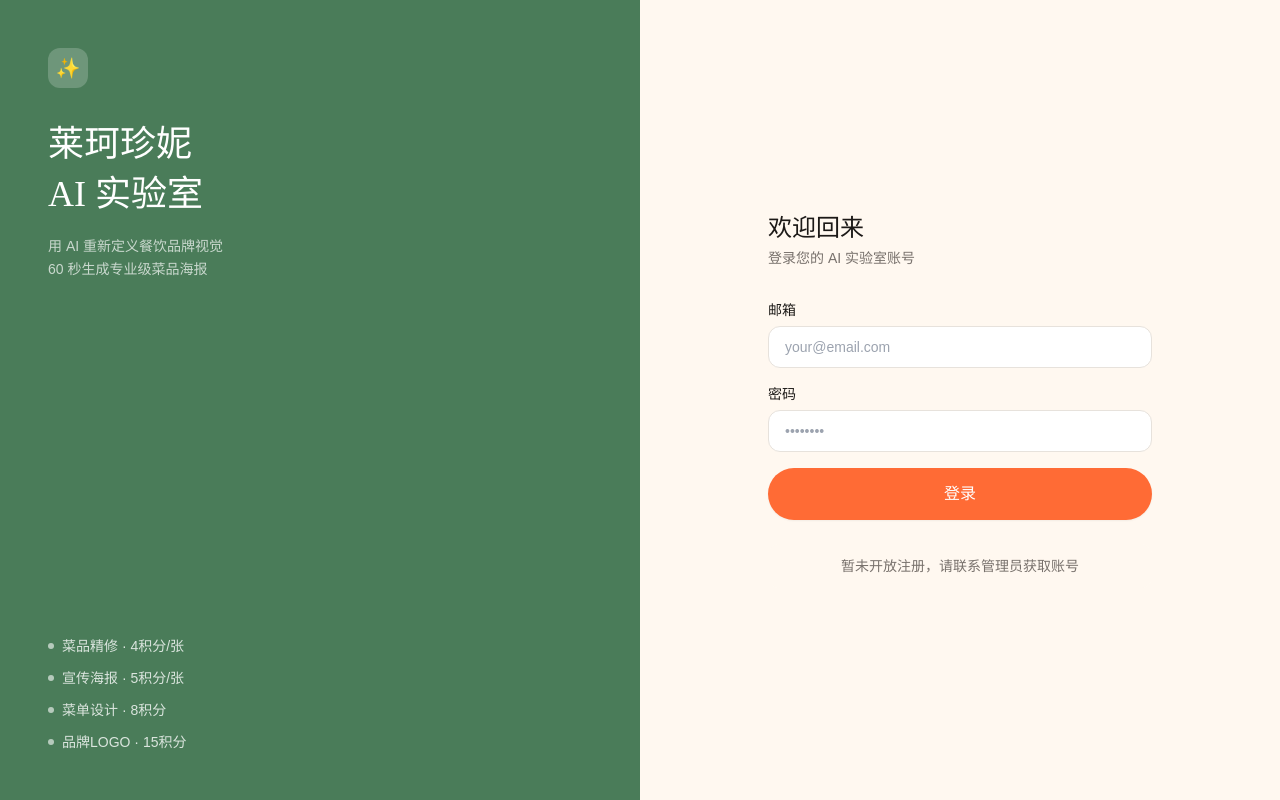
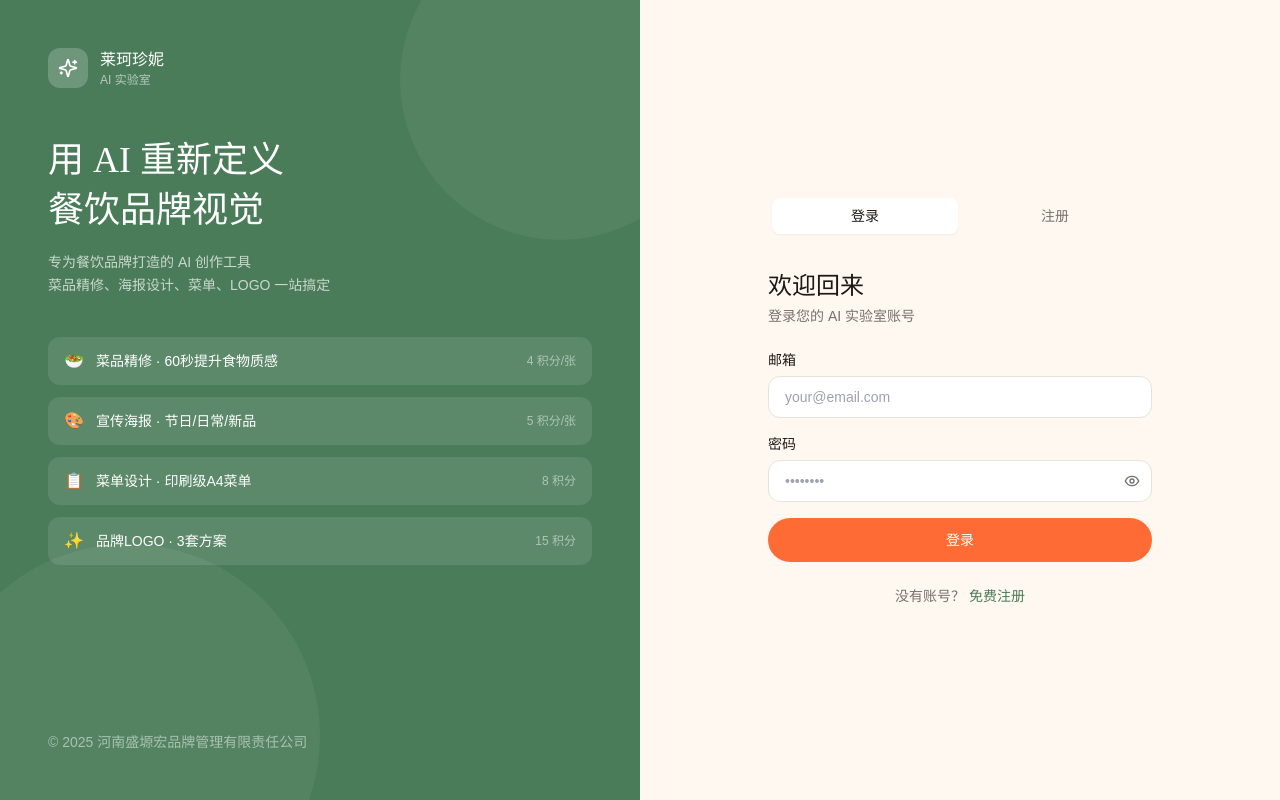
Before and after one commit to slancc2026/likejenny, a Next.js app in the folder ai-lab/: page /login in a window 1280 px wide. Built offline with nearby package versions, Linux system fonts and the light colour scheme; no server answers.

Commit message:
feat: open registration, 10 credits on signup, 1 credit daily checkin

```diff
--- a/ai-lab/app/login/page.tsx
+++ b/ai-lab/app/login/page.tsx
@@ -3,36 +3,54 @@ import { useState } from 'react'
 import { createClient } from '@/lib/supabase/client'
 import { useRouter } from 'next/navigation'
 import { toast } from 'sonner'
-import { Button } from '@/components/ui/button'
+import { Sparkles, Eye, EyeOff } from 'lucide-react'
 
-const REGISTRATION_OPEN = process.env.NEXT_PUBLIC_REGISTRATION_OPEN === 'true'
+type Tab = 'login' | 'register'
 
 export default function LoginPage() {
   const router = useRouter()
   const supabase = createClient()
 
+  const [tab, setTab] = useState<Tab>('login')
   const [email, setEmail] = useState('')
   const [password, setPassword] = useState('')
-  const [isSignUp, setIsSignUp] = useState(false)
+  const [confirmPassword, setConfirmPassword] = useState('')
+  const [showPassword, setShowPassword] = useState(false)
   const [loading, setLoading] = useState(false)
 
-  async function handleSubmit(e: React.FormEvent) {
+  async function handleLogin(e: React.FormEvent) {
     e.preventDefault()
     setLoading(true)
-
     try {
-      if (isSignUp) {
-        const { error } = await supabase.auth.signUp({ email, password })
-        if (error) throw error
-        toast.success('注册成功！请查收验证邮件')
-      } else {
       const { error } = await supabase.auth.signInWithPassword({ email, password })
       if (error) throw error
       window.location.href = '/dashboard'
+    } catch (err: unknown) {
+      const msg = err instanceof Error ? err.message : '登录失败'
+      toast.error(msg === 'Invalid login credentials' ? '邮箱或密码错误，请重试' : msg)
+    } finally {
+      setLoading(false)
     }
+  }
+
+  async function handleRegister(e: React.FormEvent) {
+    e.preventDefault()
+    if (password !== confirmPassword) { toast.error('两次密码不一致'); return }
+    if (password.length < 6) { toast.error('密码至少6位'); return }
+    setLoading(true)
+    try {
+      const { error } = await supabase.auth.signUp({
+        email,
+        password,
+        options: { emailRedirectTo: `${window.location.origin}/dashboard` }
+      })
+      if (error) throw error
+      toast.success('注册成功！请查收验证邮件后登录')
+      setTab('login')
+      setPassword('')
     } catch (err: unknown) {
-      const msg = err instanceof Error ? err.message : '操作失败'
-      toast.error(msg === 'Invalid login credentials' ? '邮箱或密码错误' : msg)
+      const msg = err instanceof Error ? err.message : '注册失败'
+      toast.error(msg.includes('already registered') ? '该邮箱已注册，请直接登录' : msg)
     } finally {
       setLoading(false)
     }
@@ -41,85 +59,164 @@ export default function LoginPage() {
   return (
     <div className="min-h-screen bg-brand-bg flex">
       {/* 左侧品牌区 */}
-      <div className="hidden lg:flex flex-col justify-between w-1/2 bg-brand-green-dark p-12 text-white">
+      <div className="hidden lg:flex flex-col justify-between w-1/2 bg-brand-green-dark p-12 text-white relative overflow-hidden">
+        {/* 装饰圆 */}
+        <div className="absolute -top-20 -right-20 w-80 h-80 rounded-full bg-white/5" />
+        <div className="absolute -bottom-32 -left-16 w-96 h-96 rounded-full bg-white/5" />
+
+        <div className="relative">
+          <div className="flex items-center gap-3 mb-12">
+            <div className="w-10 h-10 rounded-xl bg-white/20 flex items-center justify-center">
+              <Sparkles className="w-5 h-5" />
+            </div>
             <div>
-          <div className="w-10 h-10 rounded-xl bg-white/20 flex items-center justify-center text-xl mb-8">✨</div>
-          <h1 className="font-display text-4xl font-light mb-4 leading-snug">莱珂珍妮<br />AI 实验室</h1>
-          <p className="text-white/70 text-sm leading-relaxed">
-            用 AI 重新定义餐饮品牌视觉<br />
-            60 秒生成专业级菜品海报
+              <p className="font-medium">莱珂珍妮</p>
+              <p className="text-xs text-white/60">AI 实验室</p>
+            </div>
+          </div>
+
+          <h1 className="font-display text-4xl font-light mb-4 leading-snug">
+            用 AI 重新定义<br />餐饮品牌视觉
+          </h1>
+          <p className="text-white/70 text-sm leading-relaxed mb-10">
+            专为餐饮品牌打造的 AI 创作工具<br />
+            菜品精修、海报设计、菜单、LOGO 一站搞定
           </p>
+
+          <div className="space-y-3">
+            {[
+              { emoji: '🥗', text: '菜品精修 · 60秒提升食物质感', sub: '4 积分/张' },
+              { emoji: '🎨', text: '宣传海报 · 节日/日常/新品', sub: '5 积分/张' },
+              { emoji: '📋', text: '菜单设计 · 印刷级A4菜单', sub: '8 积分' },
+              { emoji: '✨', text: '品牌LOGO · 3套方案', sub: '15 积分' },
+            ].map(f => (
+              <div key={f.text} className="flex items-center justify-between bg-white/10 rounded-xl px-4 py-3">
+                <div className="flex items-center gap-3">
+                  <span>{f.emoji}</span>
+                  <span className="text-sm">{f.text}</span>
                 </div>
-        <div className="space-y-3">
-          {['菜品精修 · 4积分/张', '宣传海报 · 5积分/张', '菜单设计 · 8积分', '品牌LOGO · 15积分'].map(f => (
-            <div key={f} className="flex items-center gap-2 text-sm text-white/80">
-              <span className="w-1.5 h-1.5 rounded-full bg-white/60" />
-              {f}
+                <span className="text-xs text-white/50">{f.sub}</span>
               </div>
             ))}
           </div>
         </div>
 
+        <div className="relative">
+          <div className="flex items-center gap-6 text-sm text-white/50">
+            <span>© 2025 河南盛塬宏品牌管理有限责任公司</span>
+          </div>
+        </div>
+      </div>
+
       {/* 右侧表单 */}
-      <div className="flex-1 flex items-center justify-center px-8">
+      <div className="flex-1 flex items-center justify-center px-6 py-12">
         <div className="w-full max-w-sm">
-          <h2 className="text-2xl font-medium text-brand-text mb-1">
-            {isSignUp ? '创建账号' : '欢迎回来'}
-          </h2>
-          <p className="text-brand-muted text-sm mb-8">
-            {isSignUp ? '注册后即可使用 AI 创作工具' : '登录您的 AI 实验室账号'}
-          </p>
+          {/* Logo（手机端显示） */}
+          <div className="flex items-center gap-2 mb-8 lg:hidden">
+            <div className="w-8 h-8 rounded-lg bg-brand-green-dark flex items-center justify-center">
+              <Sparkles className="w-4 h-4 text-white" />
+            </div>
+            <span className="font-medium text-brand-text">莱珂珍妮 AI 实验室</span>
+          </div>
 
-          <form onSubmit={handleSubmit} className="space-y-4">
+          {/* Tab 切换 */}
+          <div className="flex gap-1 bg-brand-bg rounded-xl p-1 mb-8">
+            <button onClick={() => setTab('login')}
+              className={`flex-1 py-2 rounded-lg text-sm font-medium transition-all ${tab === 'login' ? 'bg-white text-brand-text shadow-sm' : 'text-brand-muted hover:text-brand-text'}`}>
+              登录
+            </button>
+            <button onClick={() => setTab('register')}
+              className={`flex-1 py-2 rounded-lg text-sm font-medium transition-all ${tab === 'register' ? 'bg-white text-brand-text shadow-sm' : 'text-brand-muted hover:text-brand-text'}`}>
+              注册
+            </button>
+          </div>
+
+          {tab === 'login' ? (
+            <>
+              <div className="mb-6">
+                <h2 className="text-2xl font-medium text-brand-text mb-1">欢迎回来</h2>
+                <p className="text-brand-muted text-sm">登录您的 AI 实验室账号</p>
+              </div>
+              <form onSubmit={handleLogin} className="space-y-4">
                 <div>
                   <label className="block text-sm font-medium text-brand-text mb-1.5">邮箱</label>
-              <input
-                type="email"
-                value={email}
-                onChange={e => setEmail(e.target.value)}
-                required
+                  <input type="email" value={email} onChange={e => setEmail(e.target.value)} required
                     placeholder="your@email.com"
-                className="w-full px-4 py-2.5 rounded-xl border border-brand-border bg-white text-brand-text text-sm outline-none focus:border-brand-green transition-colors"
-              />
+                    className="w-full px-4 py-2.5 rounded-xl border border-brand-border bg-white text-brand-text text-sm outline-none focus:border-brand-green transition-colors" />
                 </div>
                 <div>
                   <label className="block text-sm font-medium text-brand-text mb-1.5">密码</label>
-              <input
-                type="password"
-                value={password}
-                onChange={e => setPassword(e.target.value)}
-                required
+                  <div className="relative">
+                    <input type={showPassword ? 'text' : 'password'} value={password} onChange={e => setPassword(e.target.value)} required
                       placeholder="••••••••"
-                className="w-full px-4 py-2.5 rounded-xl border border-brand-border bg-white text-brand-text text-sm outline-none focus:border-brand-green transition-colors"
-              />
+                      className="w-full px-4 py-2.5 rounded-xl border border-brand-border bg-white text-brand-text text-sm outline-none focus:border-brand-green transition-colors pr-10" />
+                    <button type="button" onClick={() => setShowPassword(!showPassword)}
+                      className="absolute right-3 top-1/2 -translate-y-1/2 text-brand-muted hover:text-brand-text">
+                      {showPassword ? <EyeOff className="w-4 h-4" /> : <Eye className="w-4 h-4" />}
+                    </button>
                   </div>
-
-            <Button type="submit" loading={loading} className="w-full" size="lg">
-              {isSignUp ? '注册' : '登录'}
-            </Button>
+                </div>
+                <button type="submit" disabled={loading}
+                  className="w-full bg-brand-orange text-white py-3 rounded-full text-sm font-medium hover:bg-orange-500 transition-colors disabled:opacity-50 disabled:cursor-not-allowed">
+                  {loading ? '登录中…' : '登录'}
+                </button>
               </form>
-
-          <div className="mt-6 text-center">
-            {isSignUp ? (
-              <p className="text-sm text-brand-muted">
-                已有账号？{' '}
-                <button onClick={() => setIsSignUp(false)} className="text-brand-green-dark font-medium hover:underline">
-                  去登录
+              <p className="text-center text-sm text-brand-muted mt-6">
+                没有账号？{' '}
+                <button onClick={() => setTab('register')} className="text-brand-green-dark font-medium hover:underline">
+                  免费注册
                 </button>
               </p>
-            ) : REGISTRATION_OPEN ? (
-              <p className="text-sm text-brand-muted">
-                没有账号？{' '}
-                <button onClick={() => setIsSignUp(true)} className="text-brand-green-dark font-medium hover:underline">
-                  立即注册
+            </>
+          ) : (
+            <>
+              <div className="mb-6">
+                <h2 className="text-2xl font-medium text-brand-text mb-1">创建账号</h2>
+                <p className="text-brand-muted text-sm">注册即送 <span className="text-brand-orange font-medium">10 积分</span>，每日签到再送 1 积分</p>
+              </div>
+              <form onSubmit={handleRegister} className="space-y-4">
+                <div>
+                  <label className="block text-sm font-medium text-brand-text mb-1.5">邮箱</label>
+                  <input type="email" value={email} onChange={e => setEmail(e.target.value)} required
+                    placeholder="your@email.com"
+                    className="w-full px-4 py-2.5 rounded-xl border border-brand-border bg-white text-brand-text text-sm outline-none focus:border-brand-green transition-colors" />
+                </div>
+                <div>
+                  <label className="block text-sm font-medium text-brand-text mb-1.5">密码</label>
+                  <div className="relative">
+                    <input type={showPassword ? 'text' : 'password'} value={password} onChange={e => setPassword(e.target.value)} required
+                      placeholder="至少6位"
+                      className="w-full px-4 py-2.5 rounded-xl border border-brand-border bg-white text-brand-text text-sm outline-none focus:border-brand-green transition-colors pr-10" />
+                    <button type="button" onClick={() => setShowPassword(!showPassword)}
+                      className="absolute right-3 top-1/2 -translate-y-1/2 text-brand-muted hover:text-brand-text">
+                      {showPassword ? <EyeOff className="w-4 h-4" /> : <Eye className="w-4 h-4" />}
+                    </button>
+                  </div>
+                </div>
+                <div>
+                  <label className="block text-sm font-medium text-brand-text mb-1.5">确认密码</label>
+                  <input type="password" value={confirmPassword} onChange={e => setConfirmPassword(e.target.value)} required
+                    placeholder="再次输入密码"
+                    className="w-full px-4 py-2.5 rounded-xl border border-brand-border bg-white text-brand-text text-sm outline-none focus:border-brand-green transition-colors" />
+                </div>
+                <button type="submit" disabled={loading}
+                  className="w-full bg-brand-orange text-white py-3 rounded-full text-sm font-medium hover:bg-orange-500 transition-colors disabled:opacity-50 disabled:cursor-not-allowed">
+                  {loading ? '注册中…' : '免费注册'}
+                </button>
+              </form>
+              <div className="mt-4 p-3 bg-brand-bg rounded-xl border border-brand-border">
+                <p className="text-xs text-brand-muted text-center">
+                  注册即表示同意 <span className="text-brand-green-dark cursor-pointer hover:underline">服务条款</span> 和 <span className="text-brand-green-dark cursor-pointer hover:underline">隐私政策</span>
+                </p>
+              </div>
+              <p className="text-center text-sm text-brand-muted mt-4">
+                已有账号？{' '}
+                <button onClick={() => setTab('login')} className="text-brand-green-dark font-medium hover:underline">
+                  直接登录
                 </button>
               </p>
-            ) : (
-              <p className="text-sm text-brand-muted bg-brand-bg rounded-xl px-4 py-3">
-                暂未开放注册，请联系管理员获取账号
-              </p>
+            </>
           )}
-          </div>
         </div>
       </div>
     </div>
--- a/ai-lab/lib/credits.ts
+++ b/ai-lab/lib/credits.ts
@@ -57,7 +57,7 @@ export async function claimDailyCredit(userId: string): Promise<boolean> {
   if (!profile) return false
   if (profile.last_daily_credit === today) return false // 今日已领
 
-  const newBalance = profile.credits + 2
+  const newBalance = profile.credits + 1
   await supabase.from('profiles').update({
     credits: newBalance,
     last_daily_credit: today,
@@ -65,10 +65,10 @@ export async function claimDailyCredit(userId: string): Promise<boolean> {
 
   await supabase.from('credit_logs').insert({
     user_id: userId,
-    amount: 2,
+    amount: 1,
     balance: newBalance,
     type: 'daily',
-    description: '每日登录奖励',
+    description: "每日签到奖励",
   })
 
   return true
```
Also changed, not shown: ai-lab/app/(app)/layout.tsx (+17 -1 lines). Lines whose indentation alone changed are shown as unchanged.
